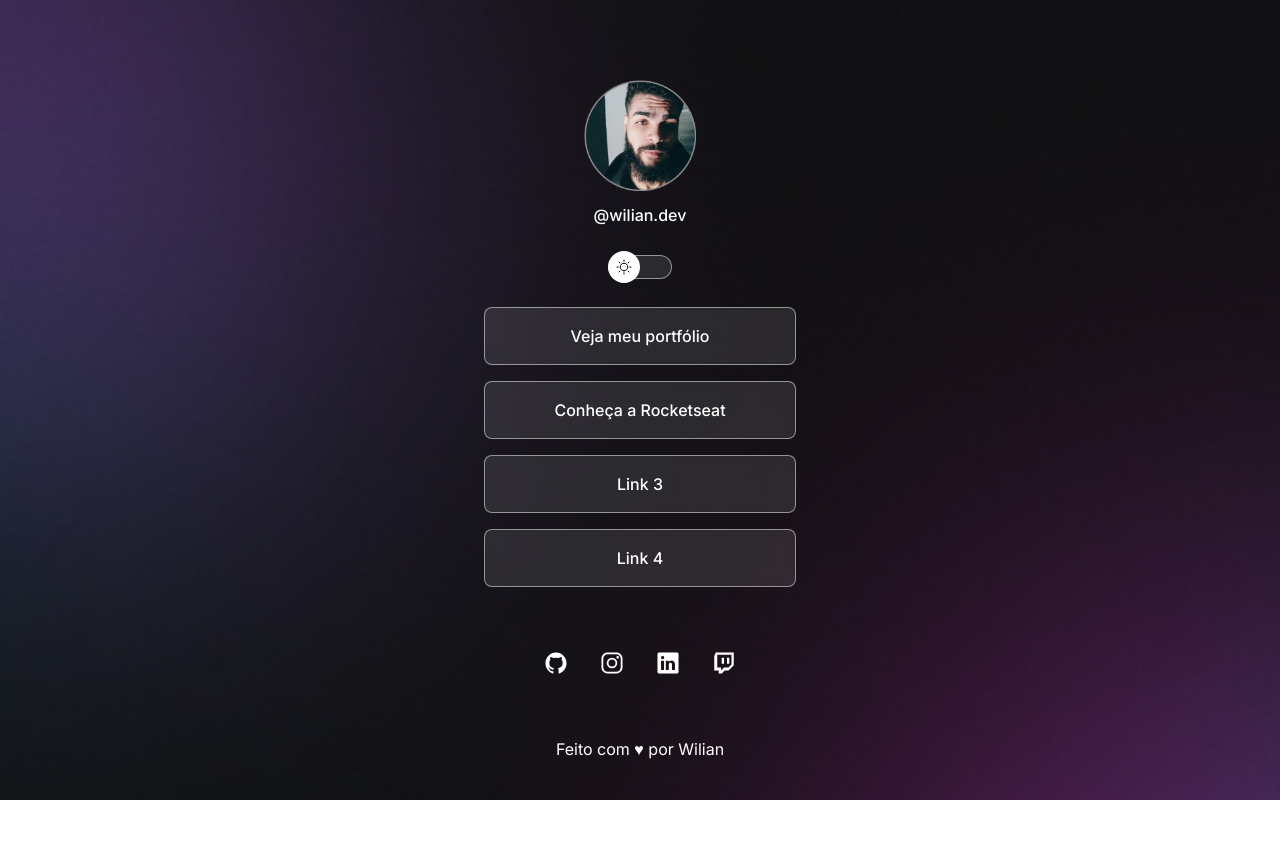
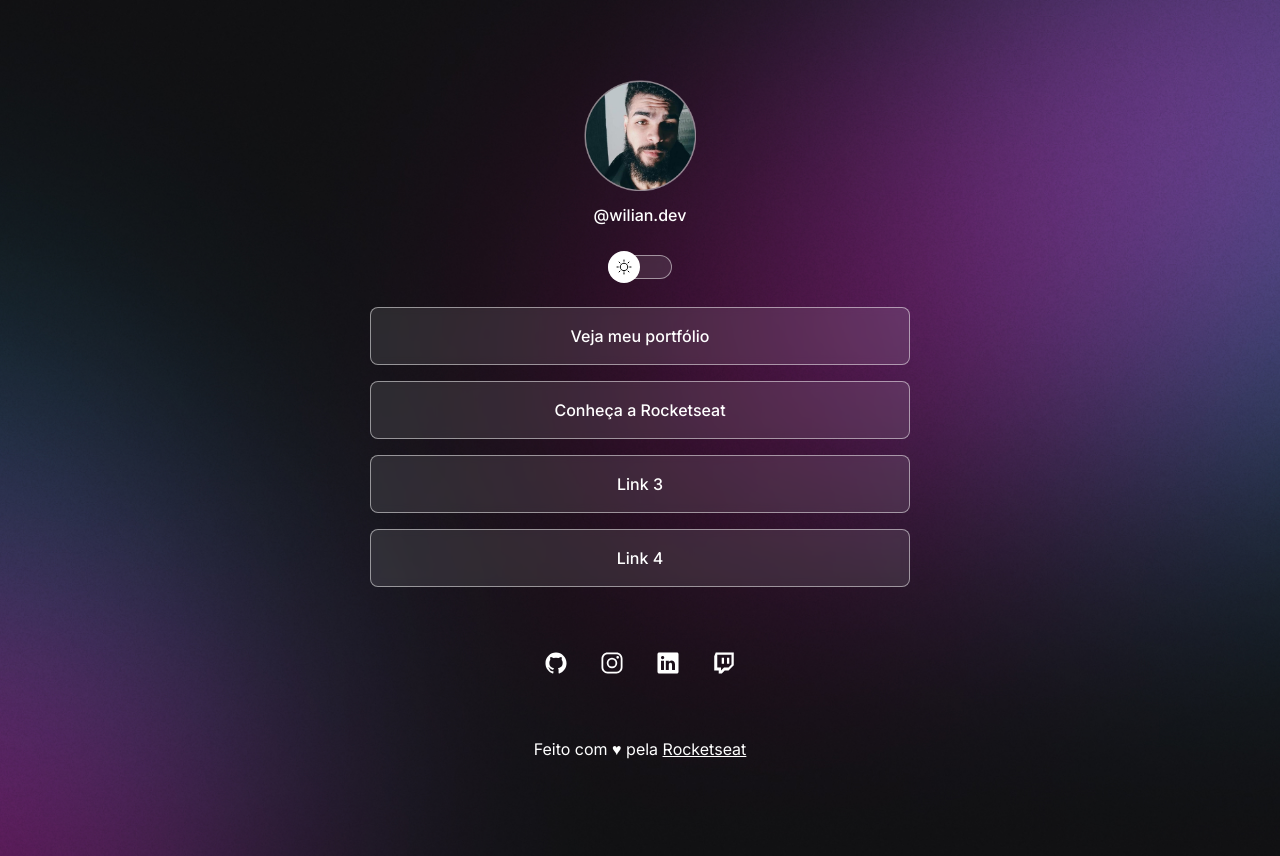
Before and after one commit to Wilian-N-Silva/dev-links, a plain HTML site: page index.html in a window 1280 px wide. Before the commit the page ends 800 px from the top, so only its background shows below. Drawn offline with nearby package versions, Linux system fonts and the light colour scheme.

Commit message:
style: Change background based on media query

```diff
--- a/index.html
+++ b/index.html
@@ -57,7 +57,9 @@
 			</div>
 		</div>
 
-		<footer>Feito com ♥ por Wilian</footer>
+		<footer>
+			Feito com ♥ pela <a href="http://rocketseat.com.br/">Rocketseat</a>
+		</footer>
 		<script
 			type="module"
 			src="https://unpkg.com/ionicons@5.5.2/dist/ionicons/ionicons.esm.js"
--- a/style.css
+++ b/style.css
@@ -26,6 +26,7 @@ body {
 
 	/* background: color image repeat position/size */
 	background: var(--bg-url) no-repeat top center/cover;
+	height: 100vh;
 }
 
 * {
@@ -40,7 +41,8 @@ body * {
 }
 
 #container {
-	width: 360px;
+	width: 100%;
+	max-width: 588px;
 	margin: 56px auto 0;
 	padding: 0 24px;
 }
@@ -167,3 +169,12 @@ footer {
 	padding: 24px 0;
 	text-align: center;
 }
+
+@media (min-width: 700px) {
+	:root {
+		--bg-url: url("./assets/bg-dark-desktop.jpg");
+	}
+	.light {
+		--bg-url: url("./assets/bg-light-desktop.jpg");
+	}
+}
```
